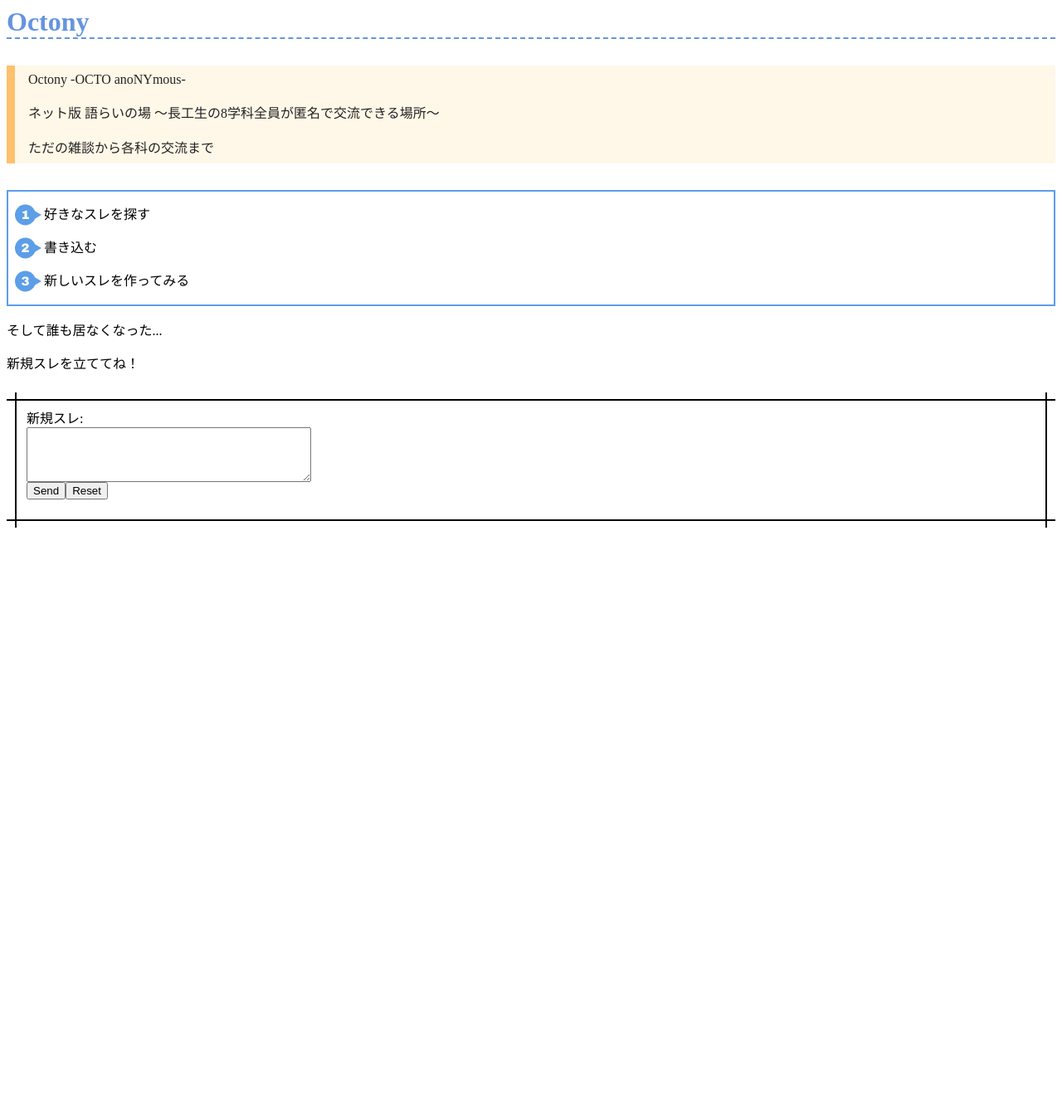
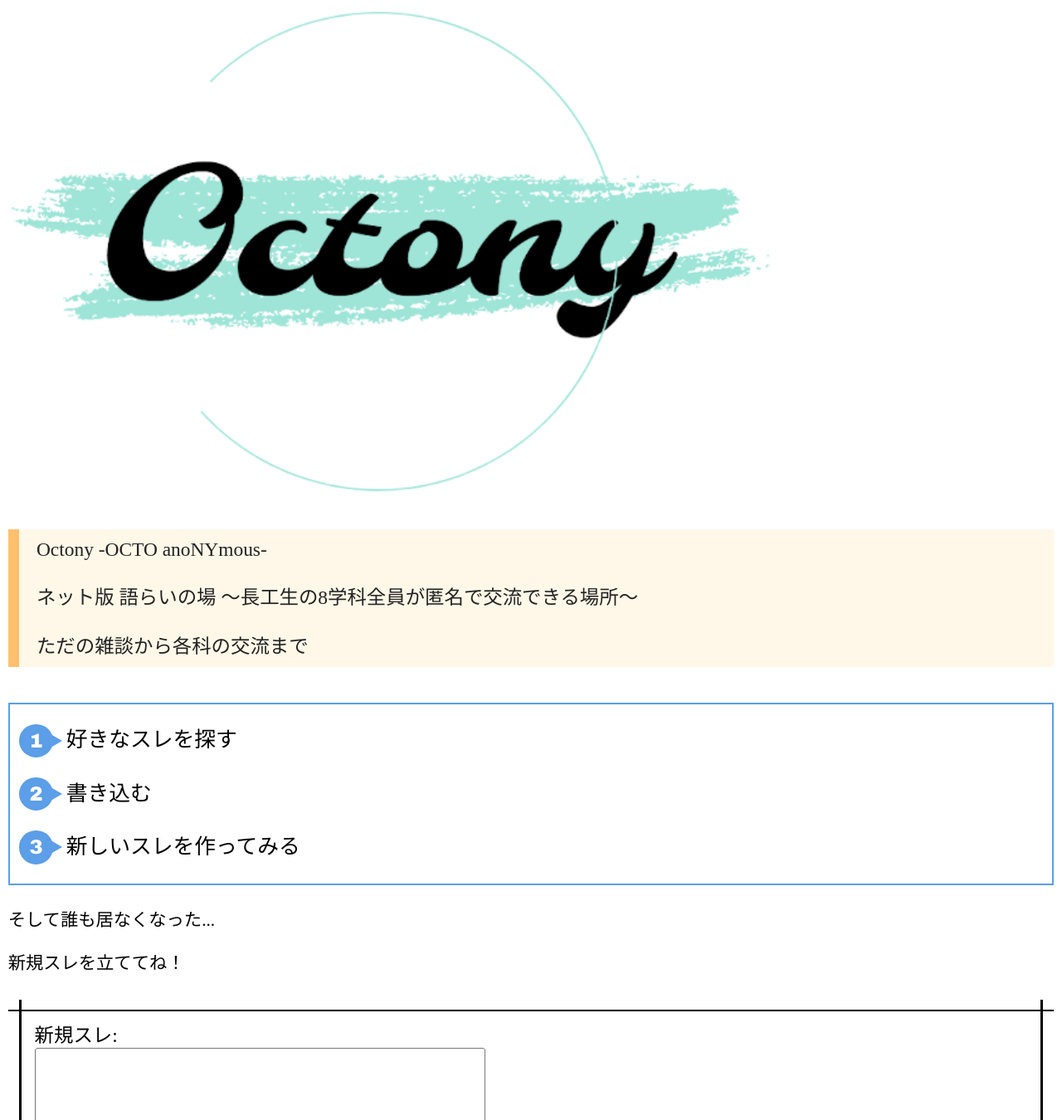
Before and after one commit to mio256/octony, a Django app: template board/templates/board/index.html in a window 1280 px wide. Shown: the whole page at 83% size. Before the commit the page ends 636 px from the top, so only its background shows below. Run offline with Django 3.2, Linux system fonts and the light colour scheme; the template is opened without the code that fills it, so the values that code supplies are empty.

Commit message:
ロゴと拡大

```diff
--- a/board/static/board/style.css
+++ b/board/static/board/style.css
@@ -1,3 +1,6 @@
+*{
+  zoom:1.1
+}
 
 h1 {
   color: #6594e0;/*文字色*/
--- a/board/templates/board/index.html
+++ b/board/templates/board/index.html
@@ -1,7 +1,8 @@
 {% load static %}
 <link rel="stylesheet" type="text/css" href="{% static 'board/style.css' %}">
 
-<h1>Octony</h1>
+
+<a href="board:index"><img src="{% static 'board/images/logo.png' %}" alt="Octony"></a>
 
 <div class="box8">
     <p>Octony -OCTO anoNYmous-</p>
@@ -21,12 +22,12 @@
 
 {% if latest_thread_list %}
 {% for thread in latest_thread_list %}
-<a href="{% url 'board:detail' thread.id %}" class="btn-flat-double-border">
+<div href="{% url 'board:detail' thread.id %}" class="btn-flat-double-border">
     {{ thread.print_title }} <br>
     スレ数 : {{ thread.print_count_response}} <br>
     更新日時 : {{ thread.print_latest_date}}<br>
     作成日時 : {{ thread.print_pub_date}}</a>
-</a>
+</div>
 {% endfor %}
 {% else %}
 <p>そして誰も居なくなった...</p>
```
Also changed, not shown: board/static/board/images/logo.png (added).
